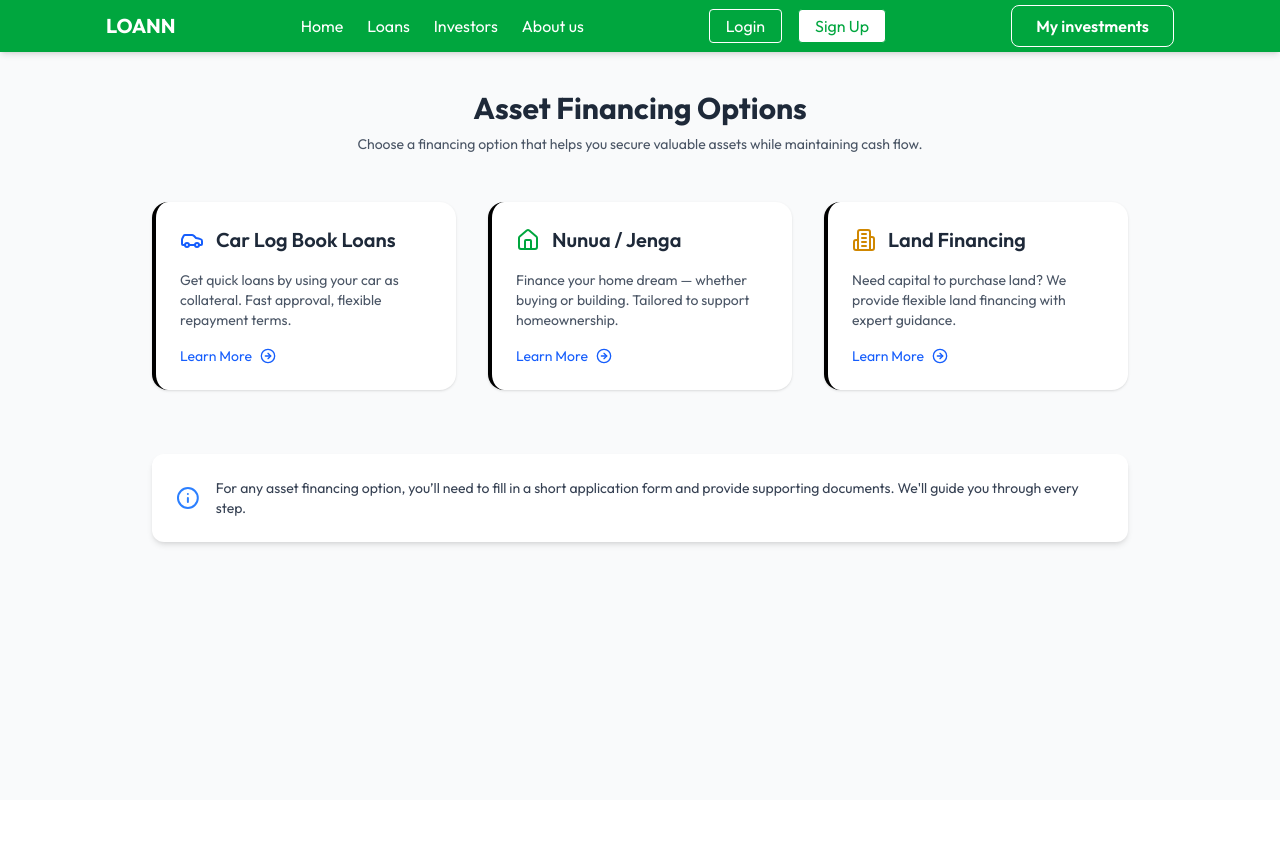
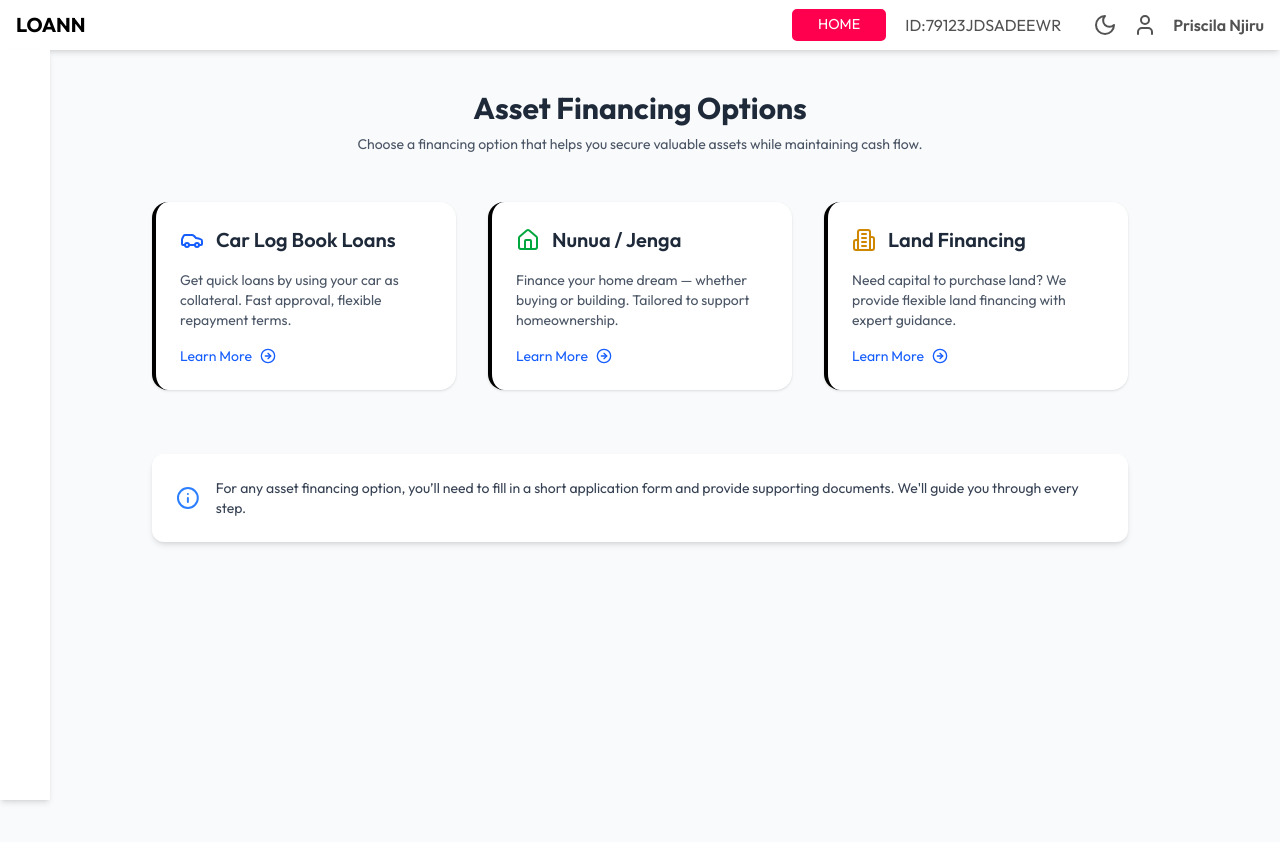
Before and after one commit to Ritahchanger/React-Django_Loan_management_system, a React app in the folder client/: page /business-loans in a window 1280 px wide. Shown: the top 842 px of the page. Before the commit the page ends 800 px from the top, so only its background shows below. Built offline with nearby package versions, Linux system fonts and the light colour scheme; the HTML template or start-up script is replaced by a standard one.

Commit message:
Centralized layout structure

```diff
--- a/client/src/Layout/AccountLayout.tsx
+++ b/client/src/Layout/AccountLayout.tsx
@@ -1,7 +1,14 @@
-const AccountLayout = () => {
+import { ReactNode } from "react";
+import AccountNavbar from "./AccountNavbar";
+import AccountSidebar from "./AccountSidebar";
+const AccountLayout = ({ children }: { children: ReactNode }) => {
   return (
-    <div>AccountLayout</div>
-  )
-}
+    <div>
+      <AccountNavbar />
+      <AccountSidebar />
+      <main>{children}</main>
+    </div>
+  );
+};
 
-export default AccountLayout
+export default AccountLayout;
--- a/client/src/pages/AccountPages/AssetFinancing/AssetFinancing.tsx
+++ b/client/src/pages/AccountPages/AssetFinancing/AssetFinancing.tsx
@@ -1,6 +1,7 @@
 import React from "react";
 import { Car, Home, Building2, Info, ArrowRightCircle } from "lucide-react";
-import Navbar from "../../../components/Navbar/Navbar";
+
+import AccountLayout from "../../../Layout/AccountLayout";
 
 const assetLoans = [
   {
@@ -25,9 +26,8 @@ const assetLoans = [
 
 const AssetFinancing: React.FC = () => {
   return (
+    <AccountLayout>
       <div className="min-h-screen bg-gray-50">
-      <Navbar />
-
         <div className="max-w-5xl mx-auto px-6 py-10">
           <div className="text-center mb-12">
             <h1 className="text-3xl font-bold text-gray-800 mb-2">
@@ -69,6 +69,7 @@ const AssetFinancing: React.FC = () => {
           </div>
         </div>
       </div>
+    </AccountLayout>
   );
 };
 
--- a/client/src/pages/AccountPages/BusinessLoans/BusinessLoans.tsx
+++ b/client/src/pages/AccountPages/BusinessLoans/BusinessLoans.tsx
@@ -1,43 +1,44 @@
-import React from 'react';
+import React from "react";
 import {
   Rocket,
   TrendingUp,
   UserCheck,
   ArrowRightCircle,
   Info,
-} from 'lucide-react';
-import Navbar from '../../../components/Navbar/Navbar';
+} from "lucide-react";
+
+import AccountLayout from "../../../Layout/AccountLayout";
 
 const businessLoanOptions = [
   {
-    title: 'Startup Pitch',
+    title: "Startup Pitch",
     icon: <Rocket className="w-6 h-6 text-purple-600" />,
     description:
-      'If you’re a startup, pitch your idea to potential investors. No repayment needed – just a compelling vision.',
-    note: 'Minimum investor contribution: Ksh 100,000',
-    action: 'Pitch Now',
+      "If you’re a startup, pitch your idea to potential investors. No repayment needed – just a compelling vision.",
+    note: "Minimum investor contribution: Ksh 100,000",
+    action: "Pitch Now",
   },
   {
-    title: 'Business Growth Loan',
+    title: "Business Growth Loan",
     icon: <TrendingUp className="w-6 h-6 text-green-600" />,
     description:
-      'Secure funding to expand or scale your existing business. Flexible repayment options and fast approvals.',
-    action: 'Apply Now',
+      "Secure funding to expand or scale your existing business. Flexible repayment options and fast approvals.",
+    action: "Apply Now",
   },
 ];
 
 const BusinessLoans: React.FC = () => {
   return (
+    <AccountLayout>
       <div className="min-h-screen bg-gray-50">
-      <Navbar />
-
         <div className="max-w-5xl mx-auto px-6 py-10">
           <div className="text-center mb-12">
             <h1 className="text-3xl font-bold text-gray-800 mb-2">
               Business Loan Options
             </h1>
             <p className="text-gray-600 text-sm max-w-xl mx-auto">
-            Whether you're launching a startup or expanding your company, we provide tailored financial solutions.
+              Whether you're launching a startup or expanding your company, we
+              provide tailored financial solutions.
             </p>
           </div>
 
@@ -69,11 +70,14 @@ const BusinessLoans: React.FC = () => {
           <div className="mt-16 bg-white p-6 rounded-xl shadow-md flex items-start gap-4">
             <Info className="text-blue-500 w-6 h-6 mt-1" />
             <p className="text-gray-700 text-sm">
-            Startups don’t apply for loans – they pitch to investors who fund them based on idea potential. Make sure to have a solid business plan and presentation.
+              Startups don’t apply for loans – they pitch to investors who fund
+              them based on idea potential. Make sure to have a solid business
+              plan and presentation.
             </p>
           </div>
         </div>
       </div>
+    </AccountLayout>
   );
 };
 
--- a/client/src/pages/AccountPages/PersonalLoans/PersonalLoans.tsx
+++ b/client/src/pages/AccountPages/PersonalLoans/PersonalLoans.tsx
@@ -1,34 +1,34 @@
-import React from 'react';
+import React from "react";
 import {
   GraduationCap,
   AlertTriangle,
   ArrowRightCircle,
   Info,
-} from 'lucide-react';
-import Navbar from '../../../components/Navbar/Navbar';
+} from "lucide-react";
+
+import AccountLayout from "../../../Layout/AccountLayout";
 
 const personalLoanOptions = [
   {
-    title: 'Education Loan',
+    title: "Education Loan",
     icon: <GraduationCap className="w-6 h-6 text-indigo-600" />,
     description:
-      'Empowering your academic journey. Flexible repayment and low interest for tuition, books, and related expenses.',
-    action: 'Apply for Education Loan',
+      "Empowering your academic journey. Flexible repayment and low interest for tuition, books, and related expenses.",
+    action: "Apply for Education Loan",
   },
   {
-    title: 'Emergency Loan',
+    title: "Emergency Loan",
     icon: <AlertTriangle className="w-6 h-6 text-red-600" />,
     description:
-      'Quick financial relief in urgent times — medical bills, unexpected costs, or family emergencies.',
-    action: 'Apply for Emergency Loan',
+      "Quick financial relief in urgent times — medical bills, unexpected costs, or family emergencies.",
+    action: "Apply for Emergency Loan",
   },
 ];
 
 const PersonalLoans: React.FC = () => {
   return (
+    <AccountLayout>
       <div className="min-h-screen bg-gray-50">
-      <Navbar />
-
         <div className="max-w-5xl mx-auto px-6 py-10">
           <div className="text-center mb-12">
             <h1 className="text-3xl font-bold text-gray-800 mb-2">
@@ -63,11 +63,14 @@ const PersonalLoans: React.FC = () => {
           <div className="mt-16 bg-white p-6 rounded-xl shadow-md flex items-start gap-4">
             <Info className="text-blue-500 w-6 h-6 mt-1" />
             <p className="text-gray-700 text-sm">
-            Ensure you meet basic requirements like a valid ID, proof of need (e.g., school admission or medical report), and repayment ability before applying.
+              Ensure you meet basic requirements like a valid ID, proof of need
+              (e.g., school admission or medical report), and repayment ability
+              before applying.
             </p>
           </div>
         </div>
       </div>
+    </AccountLayout>
   );
 };
 
```
Also changed, not shown: client/src/Layout/Back.tsx (added). Lines whose indentation alone changed are shown as unchanged.
